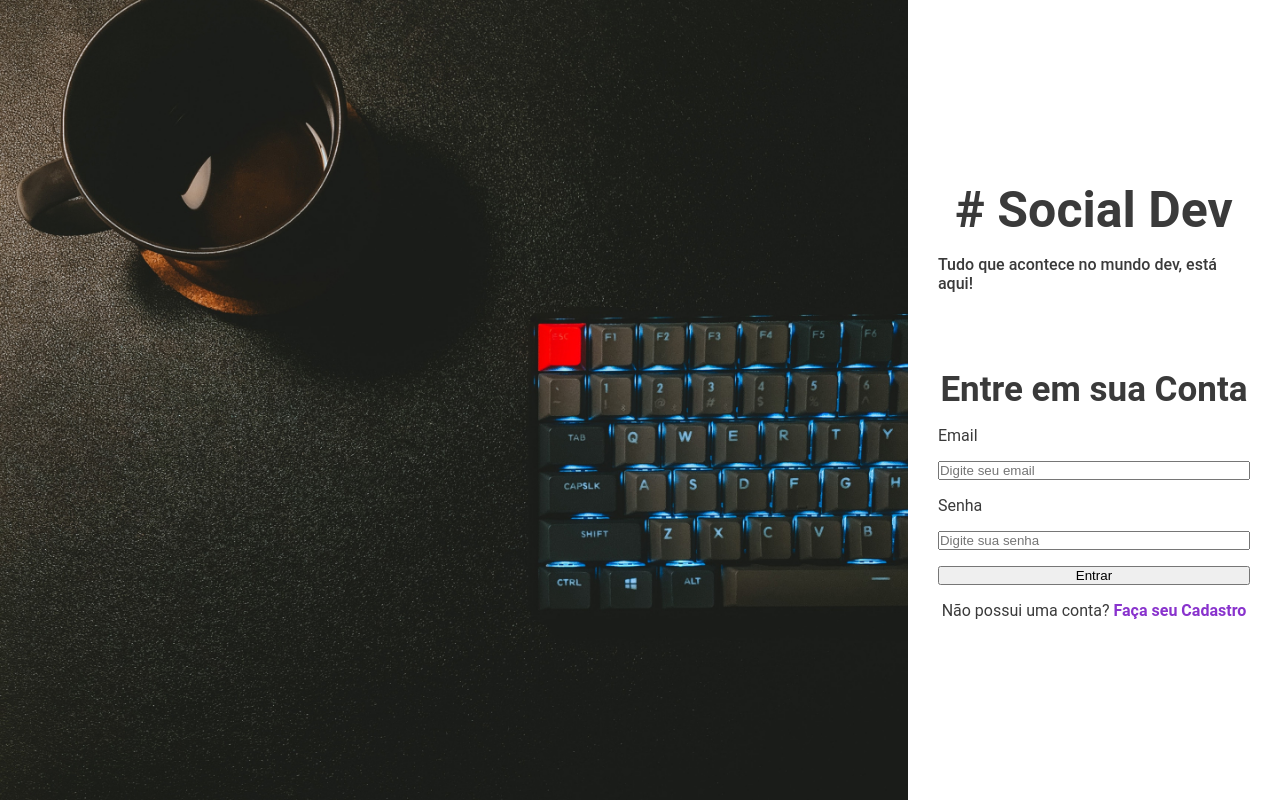
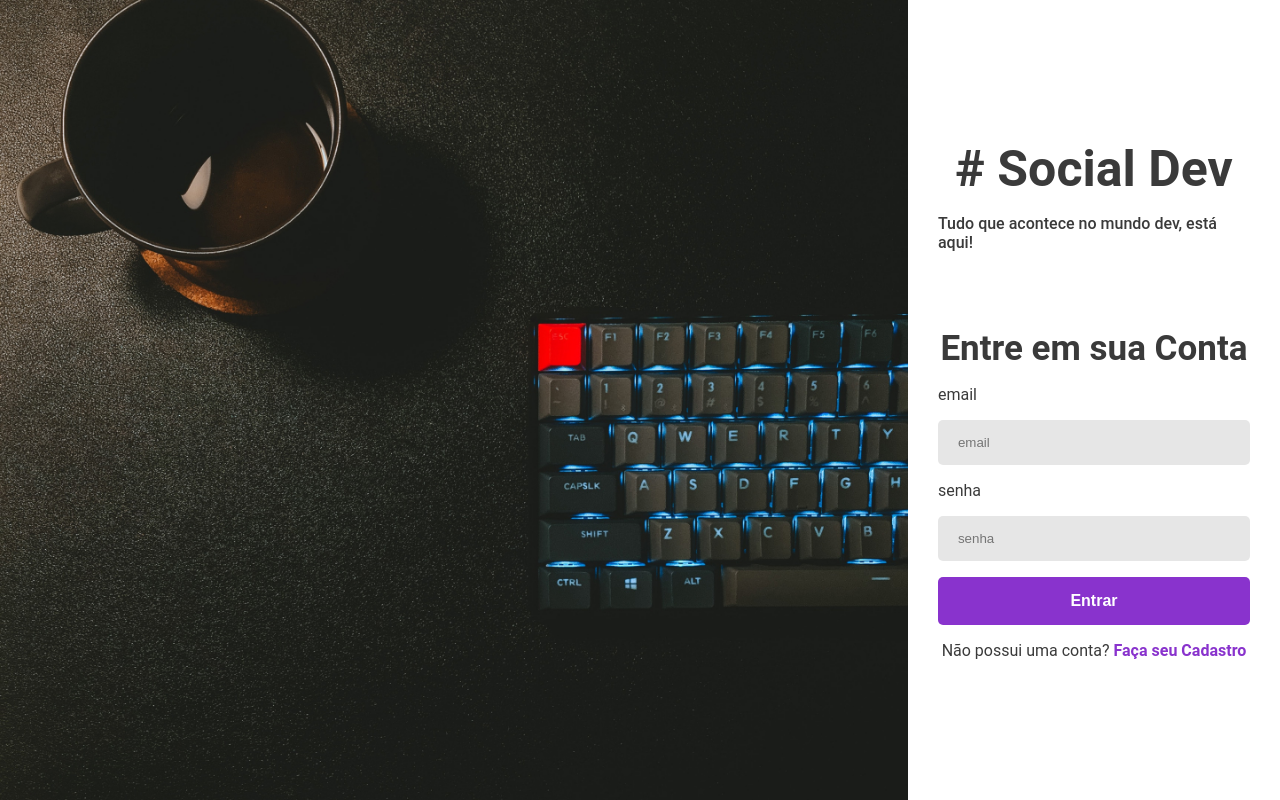
Before and after one commit to GabrielCFigueiredo/Social-Dev, a Next.js app: page /login in a window 1280 px wide. Built offline with nearby package versions, Linux system fonts and the light colour scheme.

Commit message:
Criado Componentes e Tema

```diff
--- a/globalStyles/globalStyles.jsx
+++ b/globalStyles/globalStyles.jsx
@@ -1,5 +1,6 @@
 import { createGlobalStyle } from "styled-components";
 
+import theme from "../src/theme";
 
 export const GlobalStyles = createGlobalStyle `
 
@@ -11,12 +12,18 @@
 
 body {
     font-family: "Roboto",sans-serif;
-    color: #3A3A3A;
+    color: ${props => props.theme.black};
 }
 
 a {
-    color: #8933cd;
+    color: ${props => props.theme.primary};
     text-decoration: none;
     font-weight: bold;
+    transition: 0.5s;
+}
+
+a:hover {
+    color: ${props => props.theme.primaryHover};
+
 }
 `
--- a/pages/_app.jsx
+++ b/pages/_app.jsx
@@ -1,12 +1,14 @@
+import { ThemeProvider } from "styled-components"
 import { GlobalStyles } from "../globalStyles/globalStyles"
+import theme from "../src/theme"
 
 
 function MyApp({ Component, pageProps }) {
   return (
-    <>
-    <GlobalStyles/>
-    <Component {...pageProps} />
-    </>
+    <ThemeProvider theme={theme}>
+      <GlobalStyles/>
+    <Component {...pageProps}/>
+    </ThemeProvider>
   )
 
 }
--- a/pages/login.jsx
+++ b/pages/login.jsx
@@ -1,9 +1,14 @@
+import { Button } from "../src/components/button/button.styles";
+import Input from "../src/components/input/input";
 import ImageWithSpace from "../src/components/layout/ImageWithSpace";
-import { Form, FormContainer, Register } from "../src/components/layout/ImageWithSpace.styles";
+import {
+  Form,
+  FormContainer,
+  Register,
+} from "../src/components/layout/ImageWithSpace.styles";
 import { H1, H2, H4 } from "../src/components/typography/Typography.styles";
 
 export default function Login() {
-
   return (
     <ImageWithSpace>
       <H1># Social Dev</H1>
@@ -12,13 +17,13 @@
         <H2>Entre em sua Conta</H2>
       </FormContainer>
       <Form>
-                <label>Email</label>
-                <input placeholder="Digite seu email" type="email"/>
-                <label>Senha</label>
-                <input placeholder="Digite sua senha" type="password"/>
-                <button>Entrar</button>
+        <Input Label={"email"} type={"email"} />
+        <Input Label={"senha"} type={"password"} />
+        <Button>Entrar</Button>
       </Form>
-            <Register>Não possui uma conta? <a href="#">Faça seu Cadastro</a></Register>
+      <Register>
+        Não possui uma conta? <a href="#">Faça seu Cadastro</a>
+      </Register>
     </ImageWithSpace>
-    )
+  );
 }
--- /dev/null
+++ b/src/components/button/button.styles.jsx
@@ -0,0 +1,19 @@
+import styled from "styled-components";
+
+export const Button = styled.button `
+
+background-color: ${props => props.theme.primary};
+padding: 15px 20px;
+border-radius: 5px;
+border: none;
+font-weight: bold;
+color: ${props => props.theme.white};
+font-size: 16px;
+cursor: pointer;
+transition: 0.5s;
+
+:hover {
+    background-color: ${props => props.theme.primaryHover};
+}
+
+`
--- /dev/null
+++ b/src/components/input/input.jsx
@@ -0,0 +1,11 @@
+import { StyledInput, StyledLabel } from "./input.styles";
+
+export default function Input({ Label, ...props }) {
+
+    return (
+        <>
+            <StyledLabel>{Label}</StyledLabel>
+            <StyledInput placeholder={Label} {...props} />
+        </>
+    )
+}
--- /dev/null
+++ b/src/components/input/input.styles.jsx
@@ -0,0 +1,17 @@
+import styled from "styled-components";
+
+export const InputContainer = styled.div``;
+
+export const StyledLabel = styled.p``;
+
+export const StyledInput = styled.input`
+  background-color: ${(props) => props.theme.inputBorder};
+  padding: 15px 20px;
+  border: none;
+  cursor: pointer;
+  border-radius: 5px;
+
+  :hover {
+    border: .5px solid ${(props) => props.theme.primary};
+  }
+`;
--- a/src/components/layout/ImageWithSpace.jsx
+++ b/src/components/layout/ImageWithSpace.jsx
@@ -5,9 +5,9 @@
 
     return (
         <Wrapper>
-            <WrapperImage/>
+            <WrapperImage />
             <WrapperCard>
-            {children}
+                {children}
             </WrapperCard>
 
         </Wrapper>
--- a/src/components/layout/ImageWithSpace.styles.jsx
+++ b/src/components/layout/ImageWithSpace.styles.jsx
@@ -24,7 +24,7 @@
 `
 export const WrapperCard = styled.div `
 
-    background-color: white;
+    background-color: ${props => props.theme.white};
     display: flex;
     align-items: center;
     justify-content: center;
--- /dev/null
+++ b/src/theme.js
@@ -0,0 +1,12 @@
+
+const theme = {
+
+    primary: "#8933cd",
+    primaryHover: "#7029A8",
+    inputBacground: "#F5F5F5",
+    inputBorder: "#E6E6E6",
+    black: "#3A3A3A",
+    white: "#FFFFFF"
+
+}
+export default theme
```
Also changed, not shown: 1 other file (tests, documents, lock files or other folders). Lines whose indentation alone changed are shown as unchanged.
